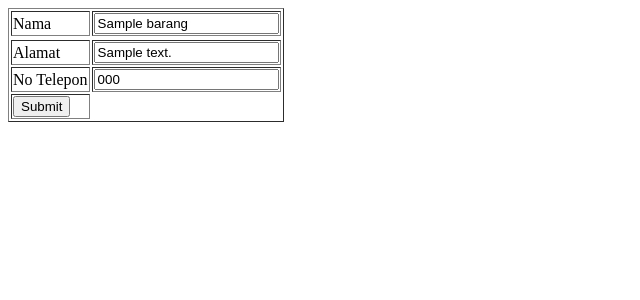
After one commit to Aisyahkhalidafajria/phpregpagi, a PHP site: page /edit_barang.php?id_barang=1 in a window 1280 px wide. The commit adds this page. Shown: the top 300 px of the page, without its empty margins (0-640 px from the left). Run offline with PHP 8.4, Linux system fonts and the light colour scheme; tables that the repository leaves empty or names only in its code hold one stand-in row (values such as "Sample post").

Commit message:
mrenambah file baru

```diff
--- /dev/null
+++ b/edit_barang.php
@@ -0,0 +1,44 @@
+<?php
+include 'koneksi.php';
+
+if(isset($_POST['save']))
+{
+	$query_edit=mysqli_query($koneksi,
+	"update barang set
+	nama='".$_POST['nama']."',
+	alamat='".$_POST['alamat']."',
+	no_telp='".$_POST['no_telp']."'
+	where id_barang='".$_POST['id_barang']."'");
+
+	if($query_edit){
+		header("location:view_barang.php");
+	}else{
+		echo mysqli_error();
+	}
+
+}
+
+$data_dari_tampil_barang=mysqli_query($koneksi,"select * from barang where id_barang='".$_GET['id_barang']."'");
+$tampil=mysqli_fetch_array($data_dari_tampil_barang);
+?>
+<form method="POST">
+	<table border="1">
+	<input type="hidden" name="id_barang" value="<?php echo $tampil['id_barang'];?>"
+		<tr>
+			<td>Nama</td>
+			<td><input type="text" name="nama" value="<?php echo $tampil['nama'];?>"></td>
+		<tr>
+		<tr>
+			<td>Alamat</td>
+			<td><input type="text" name="alamat" value="<?php echo $tampil['alamat'];?>"></td>
+		</tr>
+		<tr>
+			<td>No Telepon</td>
+			<td><input type="text" name="no_telp" value="<?php echo $tampil['no_telp'];?>"></td>
+		</tr>
+		<tr>
+		<td><input type="submit" name="save"></td>
+		</tr>
+	</table>
+</form>
+</form>
```
Also changed, not shown: hapus_barang.php (added, +11 -0 lines), input_barang.php (+12 -14 lines).
